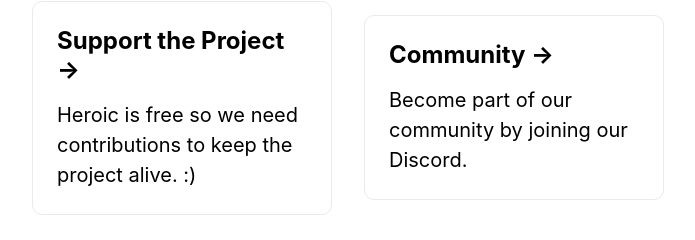
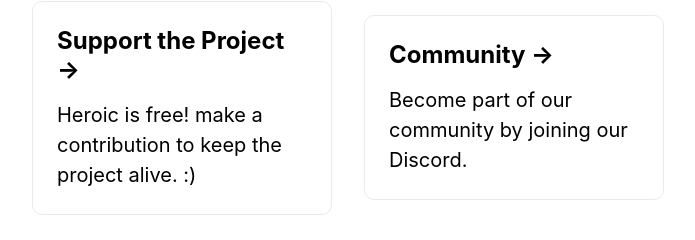
Before and after one commit to Heroic-Games-Launcher/heroic-website, a Next.js app: page / in a window 1280 px wide. Shown: the part 858-1098 px from the top of the page, without its empty margins (292-987 px from the left). Built offline with nearby package versions, Linux system fonts and the light colour scheme.

Commit message:
Updated Support info

```diff
--- a/pages/index.tsx
+++ b/pages/index.tsx
@@ -40,7 +40,7 @@
             className={styles.card}
           >
             <h2>Support the Project &rarr;</h2>
-            <p>Heroic is free so we need contributions to keep the project alive. :)</p>
+            <p>Heroic is free! make a contribution to keep the project alive. :)</p>
           </a>
 
           <a
```
